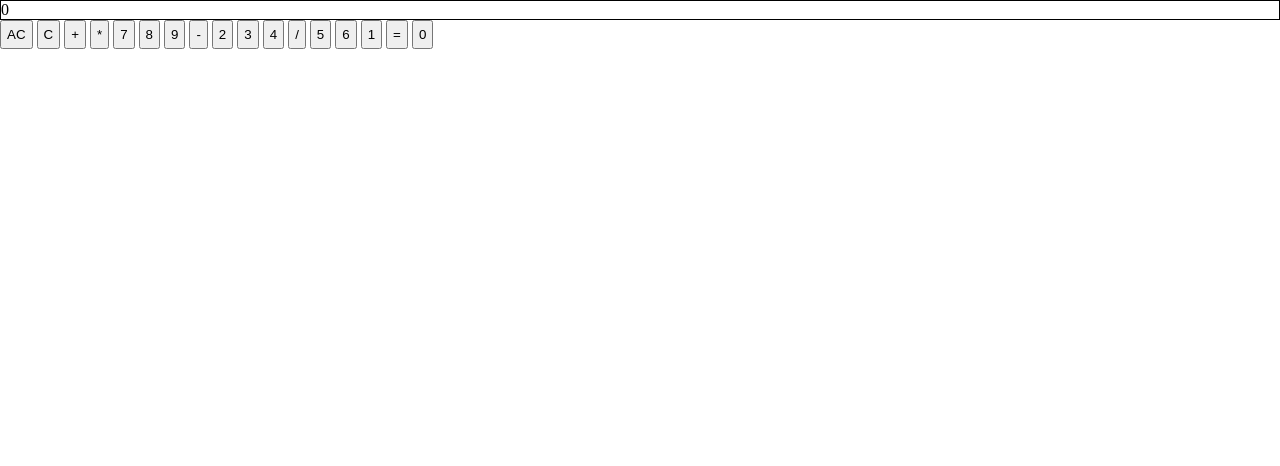
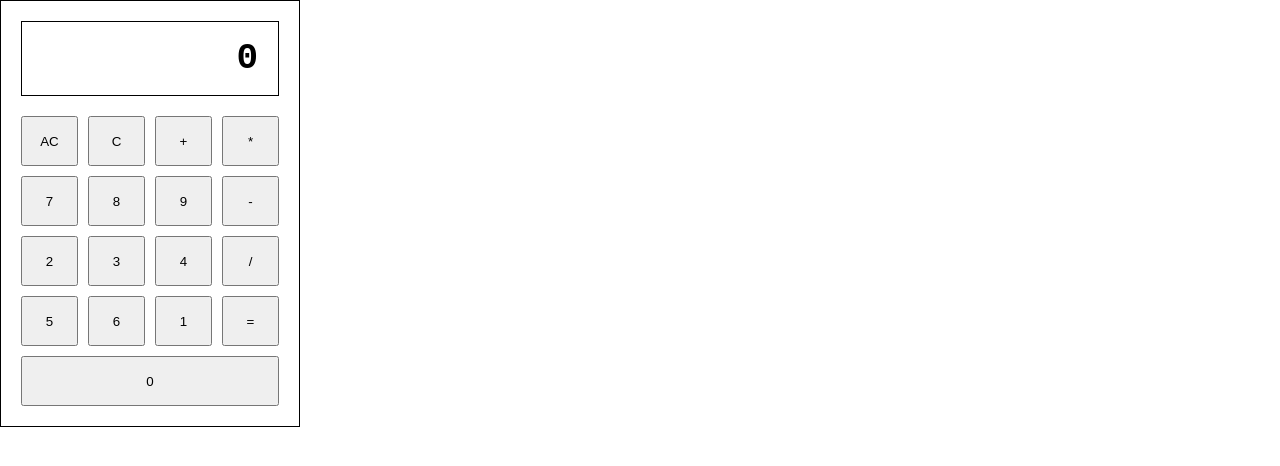
Before and after one commit to sixtynine696969/calculator, a plain HTML site: page index.html in a window 1280 px wide. Drawn offline with Linux system fonts and the light colour scheme.

Commit message:
Add basic styling

```diff
--- a/style.css
+++ b/style.css
@@ -4,11 +4,34 @@
     box-sizing: border-box;
 }
 
+.container {
+    border: 1px solid black;
+    max-height: 100vh;
+    width: 300px;
+}
+
 .display {
     border: 1px solid black;
-    height: 20px;
+    height: 75px;
+    display: flex;
+    justify-content: flex-end;
+    align-items: center;
+    font-weight: bold;
+    font-size: 36px;
+    font-family: monospace;
+    margin: 20px 20px 0;
+    padding: 20px;
+}
+
+.buttons {
+    display: flex;
+    flex-flow: row wrap;
+    padding: 20px;
+    gap: 10px;
 }
 
 button {
-    padding: 5px;
+    width: 50px;
+    height: 50px;
+    flex: auto;
 }
```
